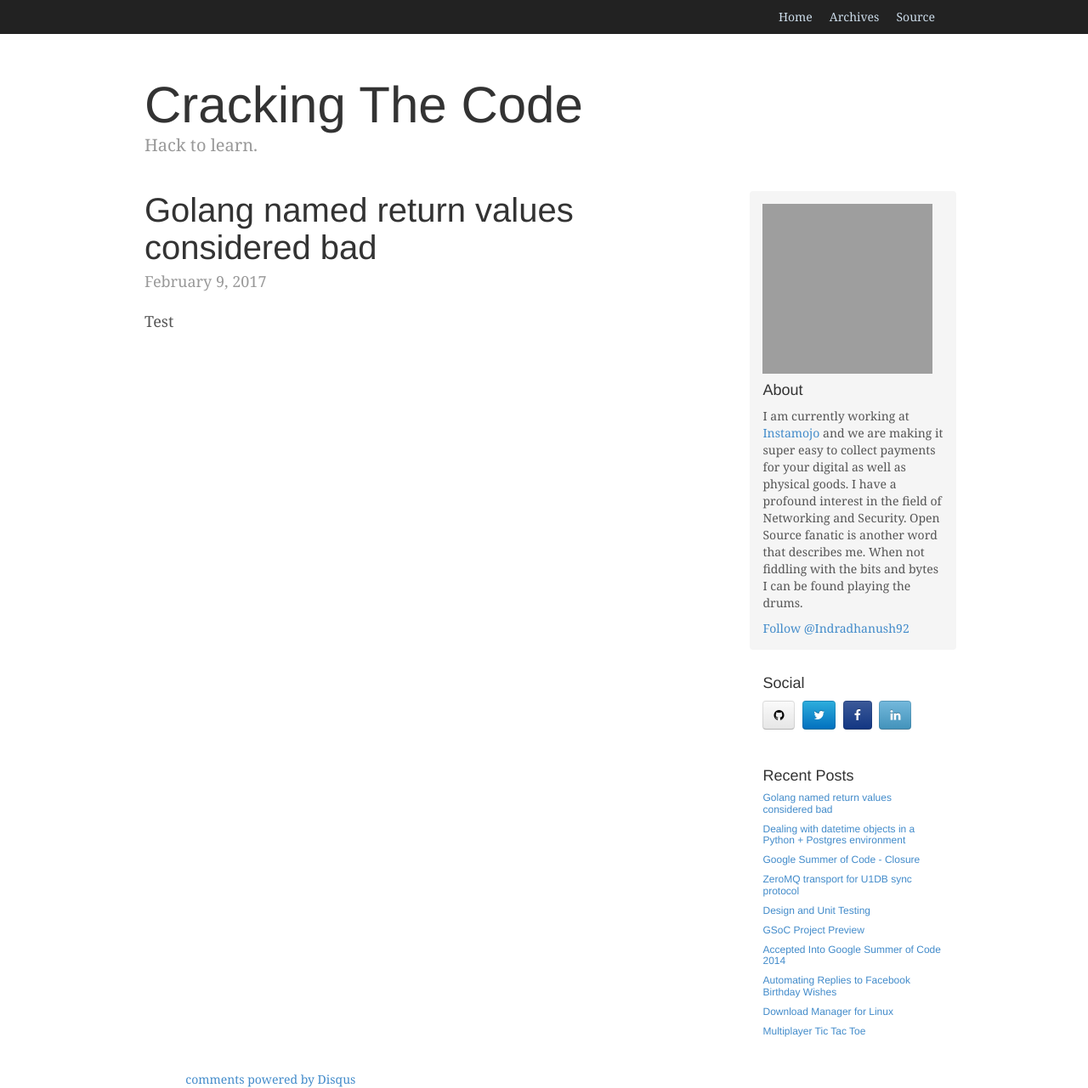
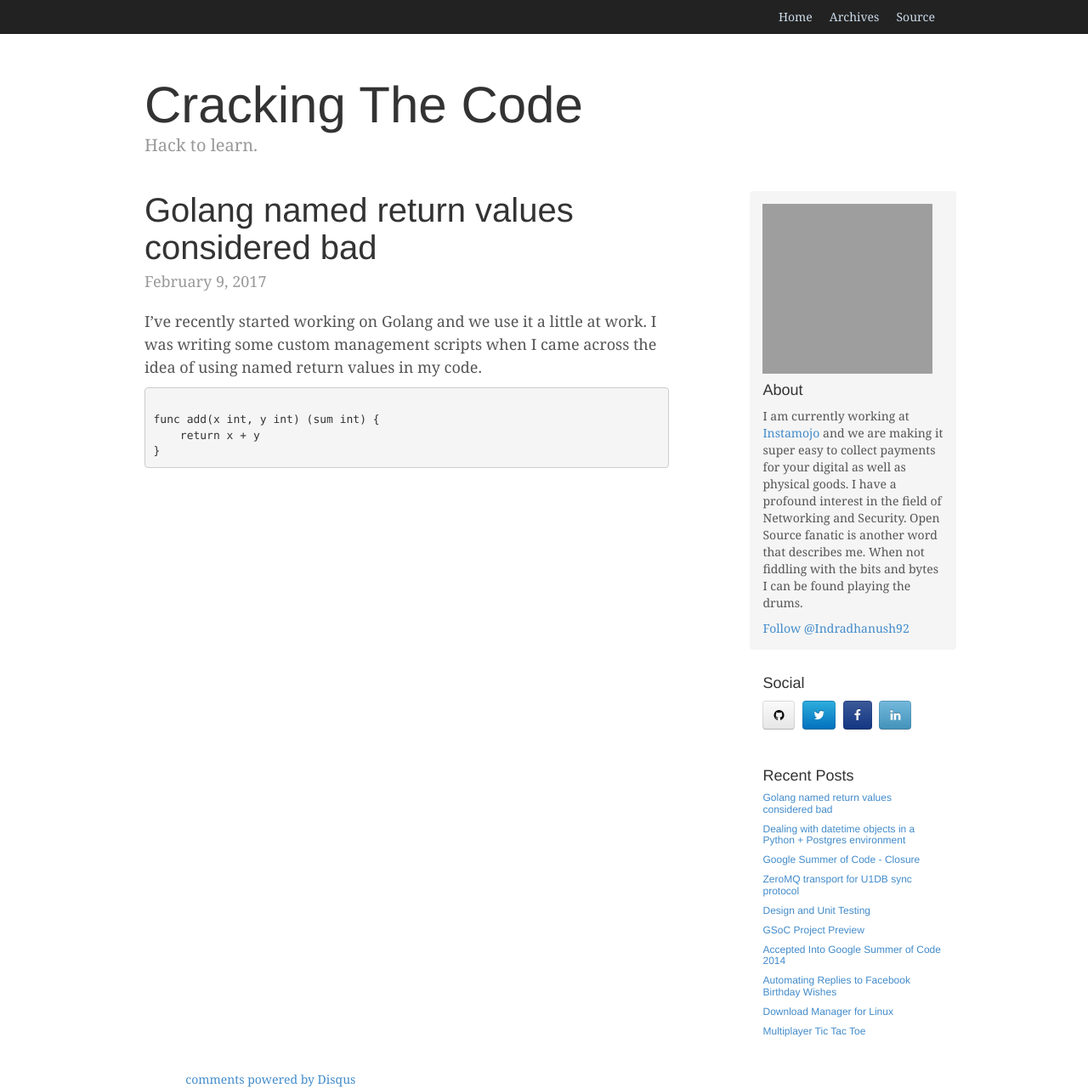
Before and after one commit to indradhanush/indradhanush.github.io, a Jekyll site: the page built from _posts/2017-02-09-golang-named-return-values-considered-bad.md, in a window 1280 px wide. Shown: the whole page at 85% size. Built offline with Jekyll 4.4.1, drawn with Linux system fonts in a browser that asks for light colours; nearby versions of some CDN libraries; Markdown is read by kramdown in place of the engine named in the settings; comment, search, counter and statistics services are not loaded; grey boxes are pictures that could not be loaded.

Commit message:
Test syntax highlighting.

````diff
--- a/_posts/2017-02-09-golang-named-return-values-considered-bad.md
+++ b/_posts/2017-02-09-golang-named-return-values-considered-bad.md
@@ -5,4 +5,11 @@ date: February 9, 2017
 author: Indradhanush Gupta
 ---
 
-Test
+I've recently started working on Golang and we use it a little at work. I was writing some custom management scripts when I came across the idea of using named return values in my code.
+
+```golang
+
+func add(x int, y int) (sum int) {
+    return x + y
+}
+```
````
